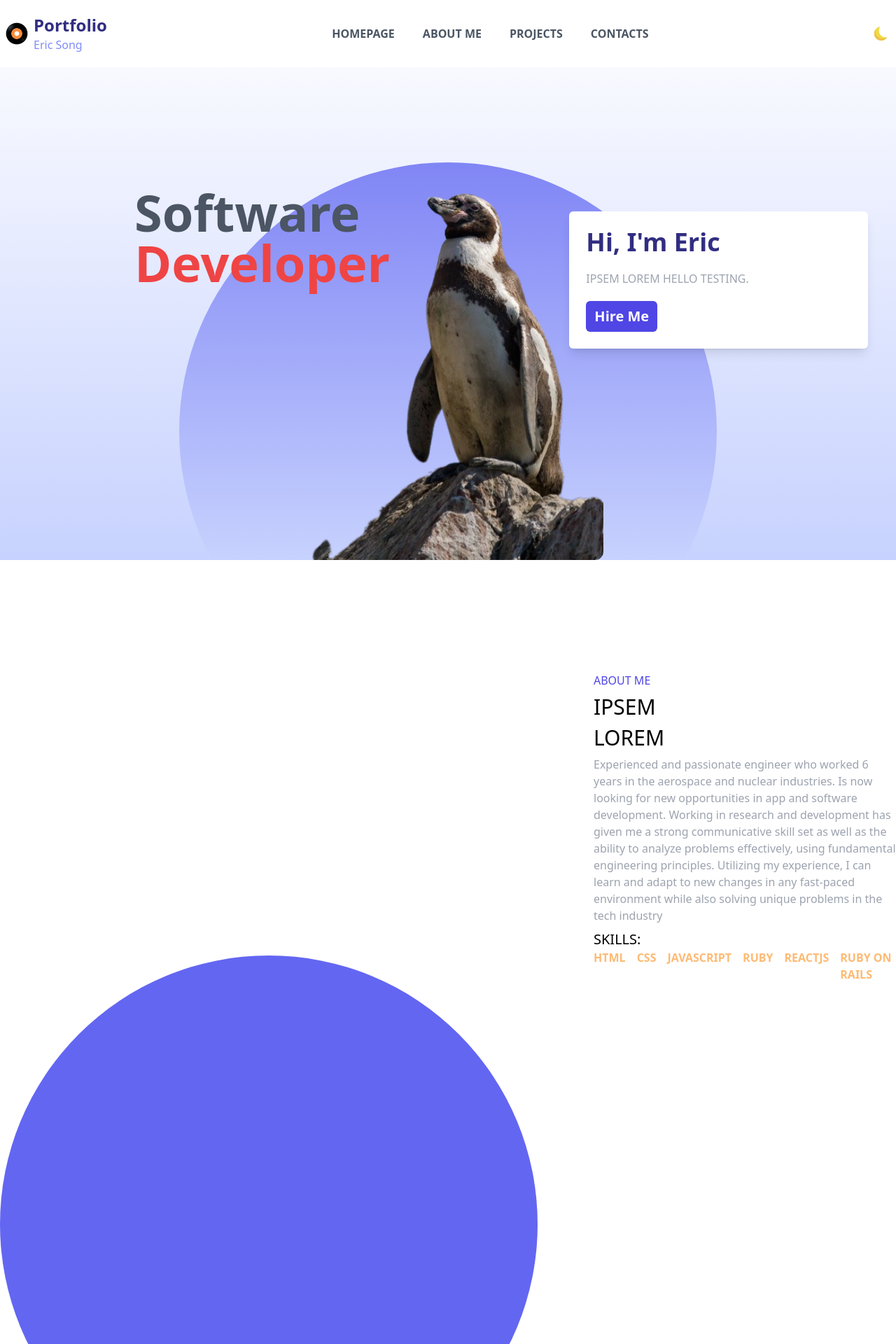
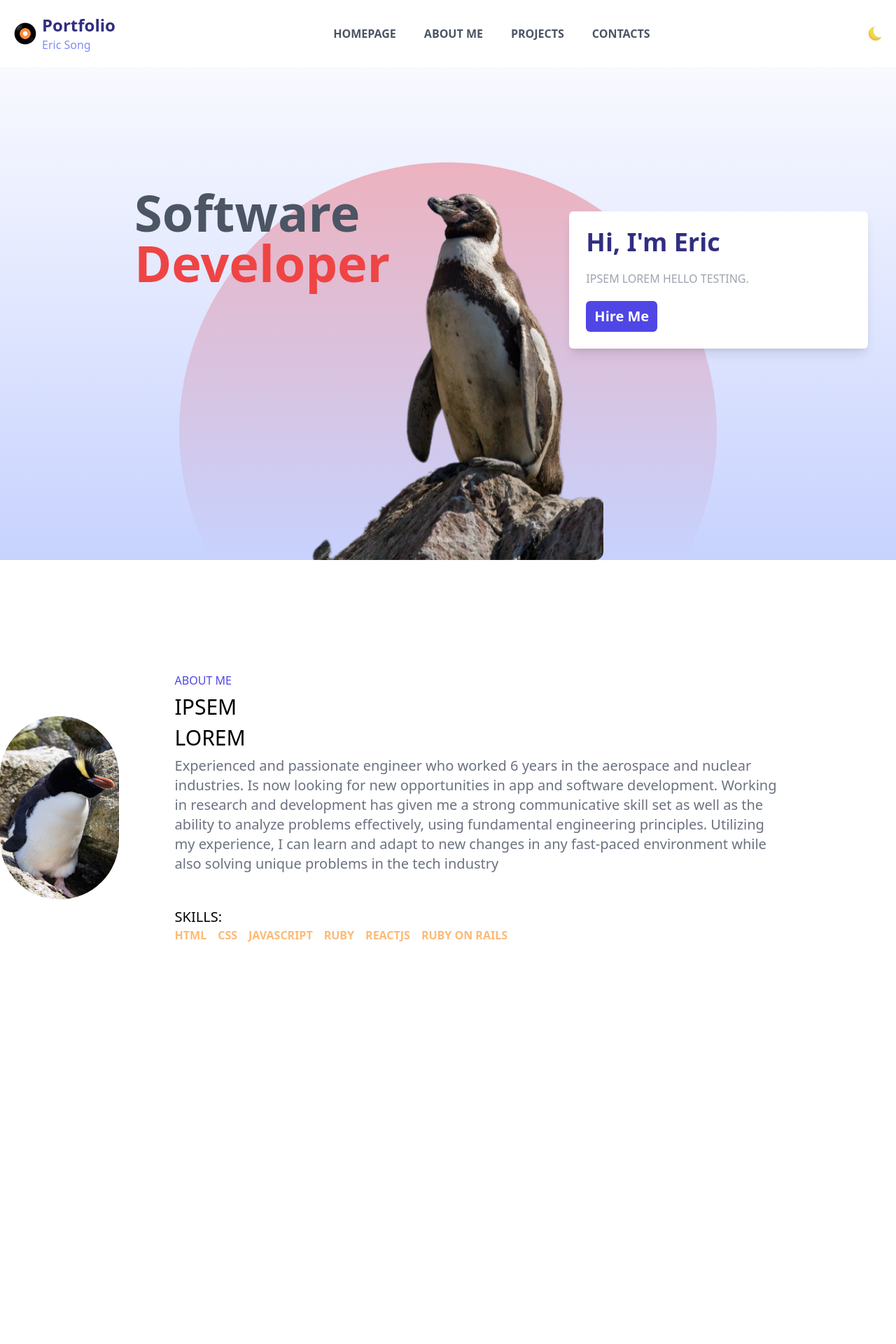
Before and after one commit to ericksong91/ericksong91.github.io, a React (Create React App) app in the folder client/: page / in a window 1280 px wide. Shown: the top 1920 px of the page at 70% size. After the commit the page ends 1508 px from the top, so only its background shows below. Built offline with nearby package versions, Linux system fonts and the light colour scheme.

Commit message:
Adjusted about me skeleton

```diff
--- a/client/src/pages/AboutMe.js
+++ b/client/src/pages/AboutMe.js
@@ -1,29 +1,27 @@
 import React from 'react';
-import penguin from '../img/littlePenguin.png';
+import penguin from '../img/crestPenguin.jpg';
 
 function AboutMe() {
   return (
-    <div class="container mx-auto py-40 flex gap-20">
+    <div class="container mx-auto py-40 flex flex-col-reverse xl:flex-row items-center gap-20">
       {/* Left Side */}
-      <div id="left-side-about" class="hidden md:relative md:flex">
-        <div class="rounded-full overflow-hidden">
-        <div class="relative -bottom-1/4 right-0 left-0 mx-auto w-big h-big -z-10 bg-indigo-500 rounded-full" />
-          <img class="h-full w-full" src={penguin} alt="Eric Song" />
+      <div id="left-side-about" class="relative">
+        <div class="h-full rounded-full overflow-hidden">
+          <img src={penguin} alt="Eric Song" />
         </div>
       </div>
       {/* Right Side */}
-      <div id="right-side-about" class="my-auto flex flex-col gap-2 m-10 md:m-0">
+      <div id="right-side-about" class="my-auto flex flex-col gap-2 m-10 xl:m-0">
         <h1 class="text-indigo-600 bold">ABOUT ME</h1>
         <h1 class="font-medium text-3xl">IPSEM</h1>
         <h1 class="font-medium text-3xl">LOREM</h1>
-        <p class="text-gray-400 break-words">
+        <p class="text-gray-500 text-xl break-normal mb-10 xl:pr-40 md:flex md:items-center">
           Experienced and passionate engineer who worked 6 years in the aerospace and nuclear
           industries. Is now looking for new opportunities in app and software development.
           Working in research and development has given me a strong
           communicative skill set as well as the ability to analyze problems effectively,
-          using fundamental engineering principles. Utilizing my experience,
-          I can learn and adapt to new changes in any fast-paced environment while also
-          solving unique problems in the tech industry
+          using fundamental engineering principles. Utilizing my experience, I can learn and adapt to new changes in any
+          fast-paced environment while also solving unique problems in the tech industry
         </p>
         <div id="skills-list">
           <h2 class="font-medium text-xl">SKILLS:</h2>
--- a/client/src/pages/App.js
+++ b/client/src/pages/App.js
@@ -12,9 +12,7 @@ function App() {
           {/* Begin Introduction, with Animated Text, Profile Image and Introduction Blurb */}
           <Introduction />
         </div>
-        <div id="about-me">
-          <AboutMe />
-        </div>
+        <AboutMe />
       </div>
     </div>
   );
--- a/client/src/pages/Introduction.js
+++ b/client/src/pages/Introduction.js
@@ -5,7 +5,7 @@ function Introduction() {
     return (
         <div id="introduction-container">
             <img class="absolute bottom-0 right-0 lg:left-0 mx-auto h-5/6 object-cover rounded-xl " src={penguin} alt="Eric Song" />
-            <div class="hidden lg:block absolute -bottom-1/4 right-0 left-0 mx-auto w-big h-big -z-10 bg-indigo-500 rounded-full" />
+            <div class="hidden lg:block absolute -bottom-1/4 right-0 left-0 mx-auto w-big h-big -z-10 bg-red-300 rounded-full" />
             <div class="absolute top-1/3 left-5 text-xl sm:left-10 sm:text-4xl md:left-1/4 md:text-5xl lg:left-5 xl:left-48 xl:text-7xl font-bold">
                 <span class="text-gray-600">Software</span>
                 <p class="text-red-500">Developer</p>
--- a/client/src/top/Navbar.js
+++ b/client/src/top/Navbar.js
@@ -11,7 +11,7 @@ function Navbar() {
         <nav id="navbar" class="w-full bg-white fixed top-0 z-10">
             <div id="navbar-container" class="container mx-auto py-5 flex items-center justify-between">
                 <div id="navbar-logo-container" class="flex items-center gap-2">
-                    <img id="logo" class="object-cover w-8 ml-2" src={logo} alt="logo" />
+                    <img id="logo" class="object-cover w-8 ml-5" src={logo} alt="logo" />
                     <ul id="site-name">
                         <li class='text-2xl font-bold text-indigo-900'>Portfolio</li>
                         <li class="text-small text-indigo-400">Eric Song</li>
@@ -31,7 +31,7 @@ function Navbar() {
                         <Link to={'/'}>Contacts</Link>
                     </li>
                 </ul>
-                <img id="navbar-dark-light-toggle" src={moon} class="hidden md:block w-5 cursor-pointer mr-3" alt="toggle dark light modes" />
+                <img id="navbar-dark-light-toggle" src={moon} class="hidden md:block w-5 cursor-pointer mr-5" alt="toggle dark light modes" />
 
                 {hamburger ?
                     <div id="hamburger" class="space-y-1 md:hidden cursor-pointer pr-3" onClick={() => setHamburger(!hamburger)}>
```
Also changed, not shown: client/src/img/crestPenguin.jpg (added).
